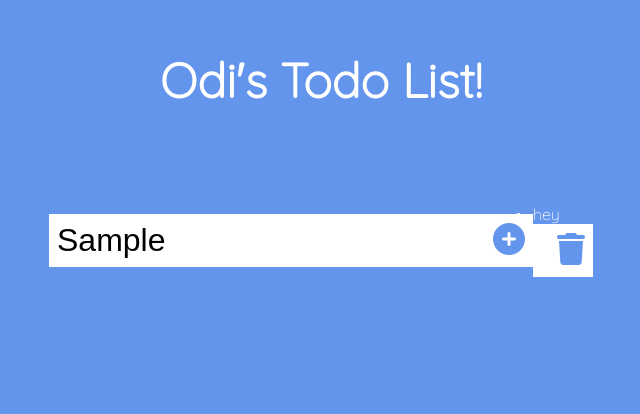
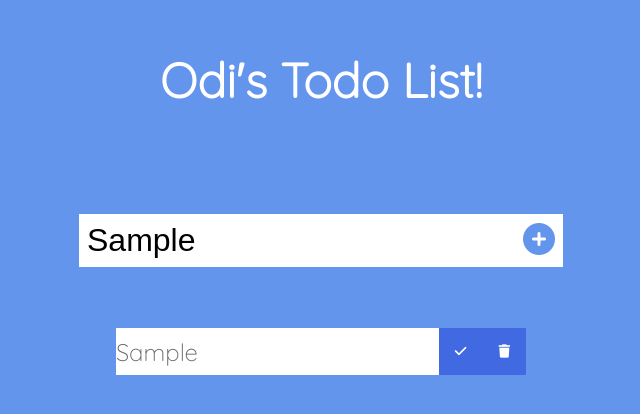
Before and after one commit to goldietiara/to-do-list, a plain HTML site: page index.html in a window 1280 px wide. Both pictures are taken after typing "Sample" into the empty fields and a click on the button 858 px from the left and 240 px from the top of the page. Shown: the whole page, without its empty margins (319-959 px from the left). Drawn offline with Linux system fonts and the light colour scheme.

Commit message:
COMPLETED git add .

```diff
--- a/app.js
+++ b/app.js
@@ -2,8 +2,10 @@
 const todoInput = document.querySelector(".todo-input");
 const todoButton = document.querySelector(".todo-button");
 const todoList = document.querySelector(".todo-list");
+
 // event listeners
 todoButton.addEventListener("click", addTodo);
+todoList.addEventListener("click", deleteCheck);
 // functions
 function addTodo(event) {
   //prevent from submitting // refreshing page (?)
@@ -14,19 +16,35 @@ function addTodo(event) {
   todoDiv.classList.add("todo");
   // create li
   const newTodo = document.createElement("li");
-  newTodo.innerText = "hey";
+  newTodo.innerText = todoInput.value;
   newTodo.classList.add("todo-item");
   todoDiv.appendChild(newTodo);
   //checked mark button
   const completedButton = document.createElement("button");
-  completedButton.innerHTML = '<i class="fas fa-checked"></i>';
+  completedButton.innerHTML = '<i class="fas fa-check"></i>';
   completedButton.classList.add("complete-btn");
   todoDiv.appendChild(completedButton);
   //delete mark button
   const trashButton = document.createElement("button");
   trashButton.innerHTML = '<i class="fas fa-trash"></i>';
-  trashButton.classList.add("complete-btn");
+  trashButton.classList.add("trash-btn");
   todoDiv.appendChild(trashButton);
   //append to list
   todoList.appendChild(todoDiv);
 }
+
+function deleteCheck(e) {
+  const item = e.target;
+  // DELETE TODO
+  if (item.classList[0] === "trash-btn") {
+    const todo = item.parentElement;
+    todo.remove();
+  }
+
+  //CHECK MARK
+  if (item.classList[0] === "complete-btn") {
+    const todo = item.parentElement;
+    // todo.remove();
+    todo.classList.toggle("completed");
+  }
+}
--- a/style.css
+++ b/style.css
@@ -44,3 +44,51 @@ form button:hover {
   color: #4169e1;
   background: white;
 }
+
+.todo-container {
+  display: flex;
+  flex-direction: column;
+  align-items: center;
+}
+
+.todo-list {
+  /* background-color: black; */
+  min-width: 33.3vw;
+  list-style: none;
+}
+
+.todo {
+  margin: 0.5rem;
+  background: white;
+  color: dimgray;
+  font-size: 1.5rem;
+  display: flex;
+  justify-content: space-between;
+  align-items: center;
+  line-height: 0.5rem;
+  transition: all 0.5s ease;
+}
+.todo li {
+  flex: 1;
+}
+
+.trash-btn,
+.complete-btn {
+  background-color: #4169e1;
+  color: white;
+  border-style: none;
+  padding: 1rem;
+  cursor: pointer;
+  transition: all 0.3s ease;
+}
+.trash-btn:hover,
+.complete-btn:hover {
+  background-color: #5275de;
+  color: white;
+  border-style: none;
+}
+
+.completed {
+  text-decoration: line-through;
+  opacity: 0.5;
+}
```
Also changed, not shown: index.html (+2 -3 lines).
